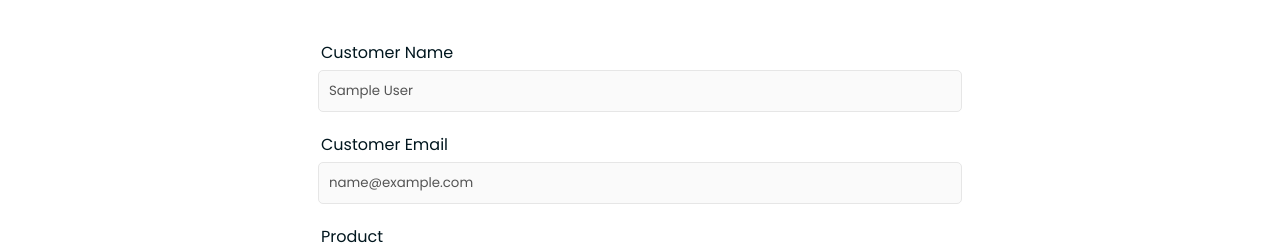
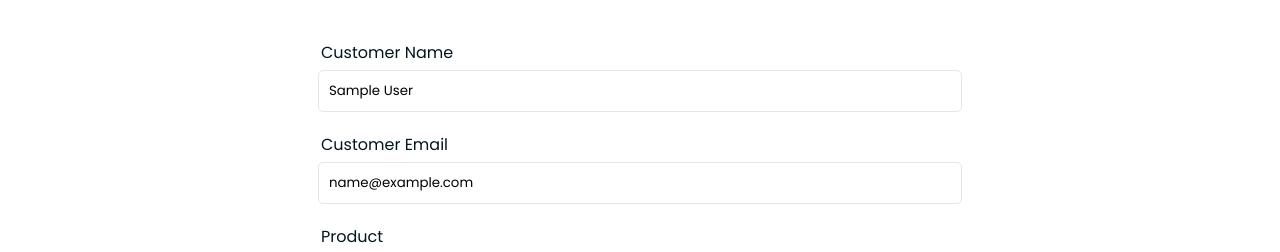
Before and after one commit to agustinlozano/DeskWizard, a React (Vite) app in the folder frontend/: page /new-ticket in a window 1280 px wide. Shown: the part 302-554 px from the top of the page. Built offline with nearby package versions, Linux system fonts and the light colour scheme; sample sign-in values are in the browser's storage.

Commit message:
Edit NewTicket component: form works better now

```diff
--- a/frontend/src/pages/NewTicket.jsx
+++ b/frontend/src/pages/NewTicket.jsx
@@ -14,8 +14,10 @@
 
   const [name, setName] = useState(user.name)
   const [email, setEmail] = useState(user.email)
-  const [product, setProduct] = useState('')
+  const [product, setProduct] = useState('iPhone')
   const [description, setDescription] = useState('')
+
+  console.log({ product })
 
   const dispatch = useDispatch()
   const navigate = useNavigate()
@@ -53,11 +55,21 @@
       <section className='form new-ticket-from'>
         <div className='form-group'>
           <label htmlFor='name'>Customer Name</label>
-          <input type='text' className='form-control' value={name} disabled />
+          <input
+            type='text'
+            className='form-control'
+            value={name}
+            onChange={(e) => setName(e.target.value)}
+          />
         </div>
         <div className='form-group'>
           <label htmlFor='email'>Customer Email</label>
-          <input type='text' className='form-control' value={email} disabled />
+          <input
+            type='text'
+            className='form-control'
+            value={email}
+            onChange={(e) => setEmail(e.target.value)}
+          />
         </div>
         <form onSubmit={onSubmit}>
           <div className='form-group'>
```
